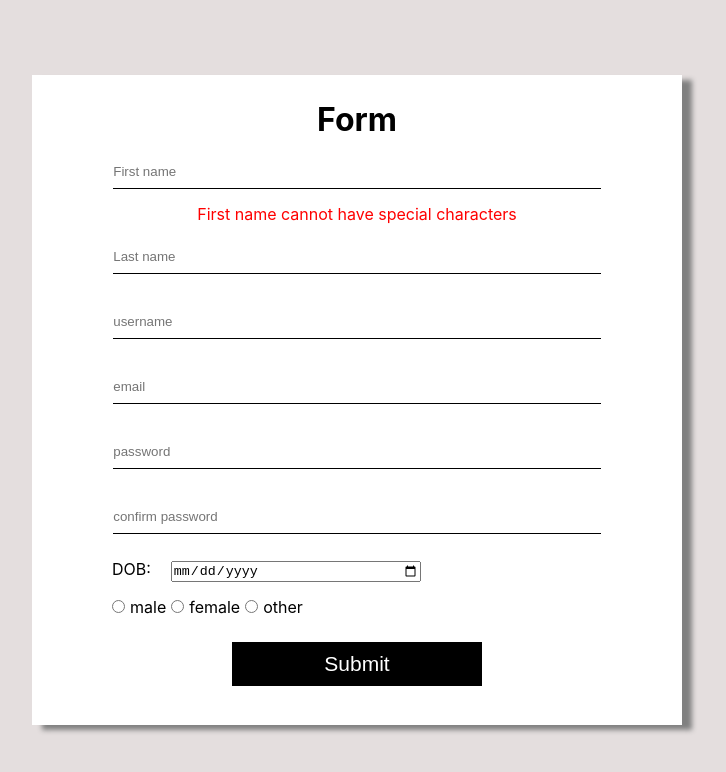
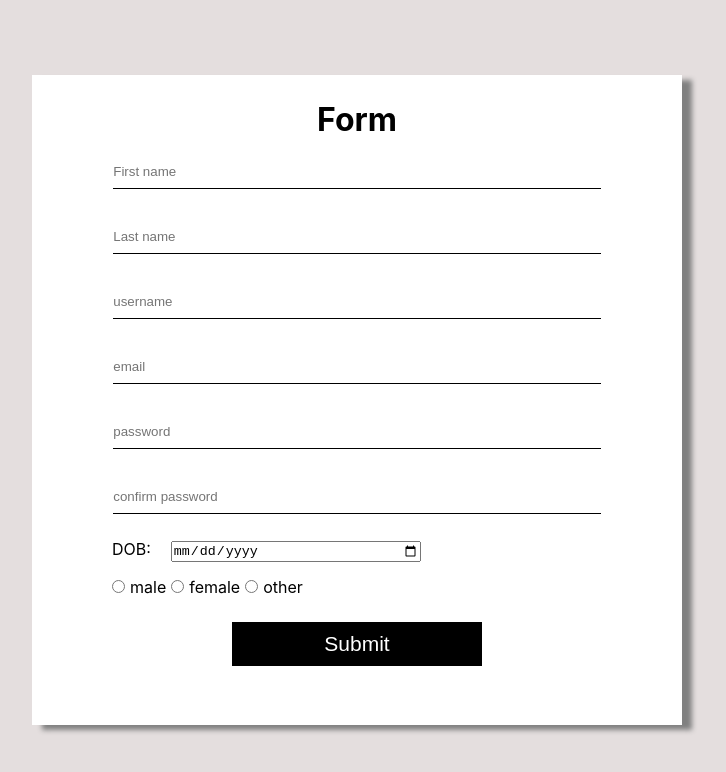
Before and after one commit to benmath247/ReactBlog, a React (Create React App) app: page / in a window 1280 px wide. Shown: the top 772 px of the page, without its empty margins (283-1009 px from the left). Built offline with nearby package versions, Linux system fonts and the light colour scheme.

Commit message:
added first name on blur error effect

```diff
--- a/src/components/Form/Form.js
+++ b/src/components/Form/Form.js
@@ -6,16 +6,19 @@ import "./Form.css";
 function Form() {
     const [firstName, setFirstName] = useState("")
     const [firstNameError, setFirstNameError] = useState(false)
+    const [firstNameOnBlur, setFirstNameOnBlur] = useState(false)
 
     function handleOnFirstNameChange(e) {
         setFirstName(e.target.value);
     }
 
     useEffect(() => {
-        if (!isAlpha(firstName)) {
-            setFirstNameError("First name cannot have special characters")
-        } else { setFirstNameError(false) }
-    }, [firstName])
+        if (firstNameOnBlur) {
+            if (!isAlpha(firstName)) {
+                setFirstNameError("First name cannot have special characters")
+            } else { setFirstNameError(false) }
+        }
+    }, [firstName, firstNameOnBlur])
 
     return (
         <div className="form-container">
@@ -34,9 +37,10 @@ function Form() {
                                 name="firstName"
                                 value={firstName}
                                 onChange={handleOnFirstNameChange}
+                                onBlur={() => {setFirstNameOnBlur(true)}}
                             />
                         </div>
-                        {firstNameError && <ErrorMessage errorMessage={firstNameError}/>}
+                        {firstNameError && <ErrorMessage errorMessage={firstNameError} />}
                     </div>
 
                     <div className="form-input-container">
```
